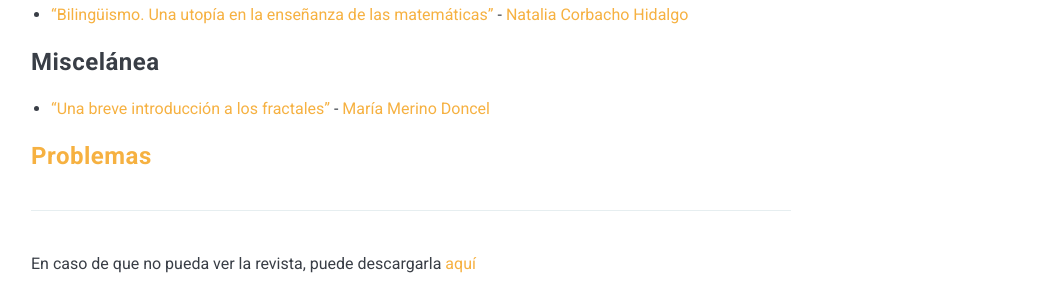
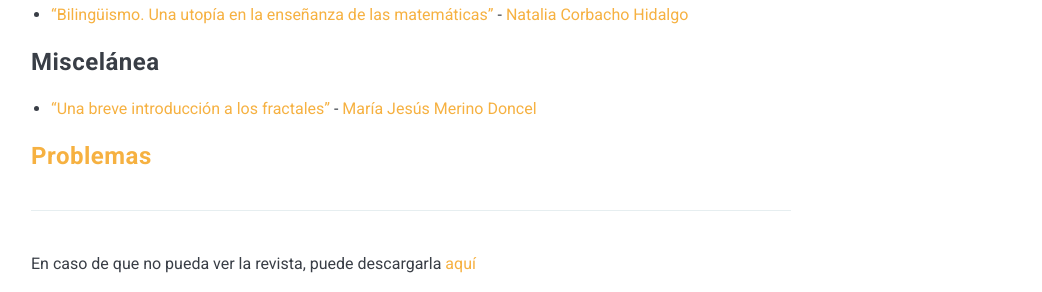
Before and after one commit to revistalva2/lva2.github.io, a Jekyll site: the page built from _posts/2024-01-01-numero_I.markdown, in a window 1280 px wide and 900 px high, scrolled down 1101 px. Shown: the part 161-453 px from the top of the window, without its empty margins (229-1271 px from the left). Built offline with Jekyll 4.4.1, drawn with Linux system fonts in a browser that asks for light colours; nearby versions of some CDN libraries.

Commit message:
Update 2024-01-01-numero_I.markdown

```diff
--- a/_posts/2024-01-01-numero_I.markdown
+++ b/_posts/2024-01-01-numero_I.markdown
@@ -35,7 +35,7 @@ Primer número de la revista Lva<sup>2</sup> donde abordamos temas tan interesan
 
 ### Miscelánea
 
-* ["Una breve introducción a los fractales"](https://drive.google.com/file/d/13qZt0BjS7EqJCURuHRXAe8dKCj79Kh1B){:target="_blank"} - [María Merino Doncel](mailto:mjmerinod@educa.jcyl.es)
+* ["Una breve introducción a los fractales"](https://drive.google.com/file/d/13qZt0BjS7EqJCURuHRXAe8dKCj79Kh1B){:target="_blank"} - [María Jesús Merino Doncel](mailto:mjmerinod@educa.jcyl.es)
 
 ### [Problemas](https://drive.google.com/file/d/1wM82AqfNxjRfd_8meLacAt7tWs5L59hT){:target="_blank"}
 
```
